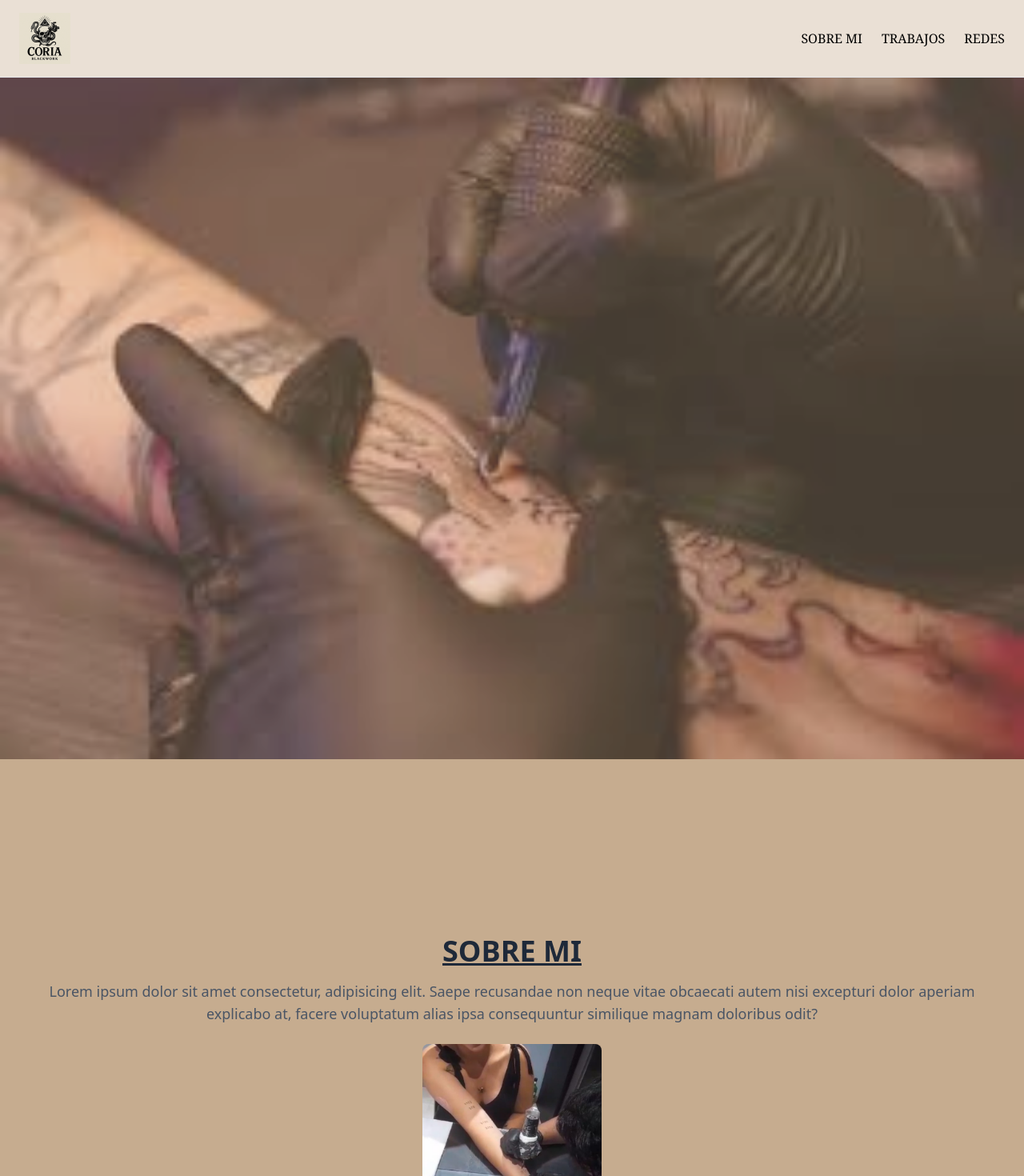
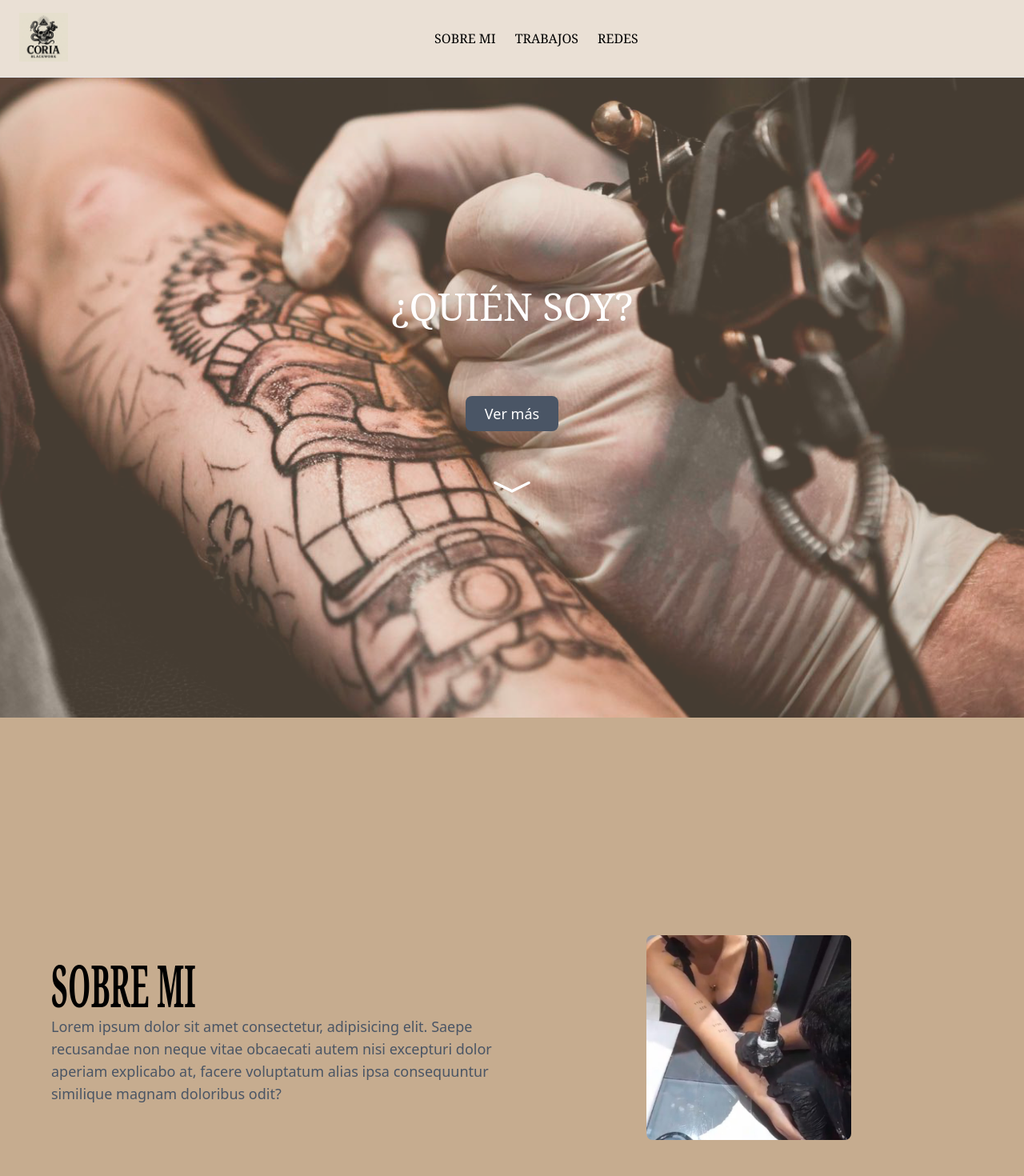
Before and after one commit to NekoBamBam/tattoo-web, a React (Vite) app: page / in a window 1280 px wide. Shown: the top 1470 px of the page at 80% size. Built offline with nearby package versions, Linux system fonts and the light colour scheme.

Commit message:
scroll,sobremi

```diff
--- a/package.json
+++ b/package.json
@@ -14,18 +14,20 @@
     "lucide-react": "^0.487.0",
     "react": "^19.0.0",
     "react-dom": "^19.0.0",
-    "react-router": "^7.5.0",
-    "tailwindcss": "^4.1.3"
+    "react-router": "^7.5.0"
   },
   "devDependencies": {
     "@eslint/js": "^9.21.0",
     "@types/react": "^19.0.10",
     "@types/react-dom": "^19.0.4",
     "@vitejs/plugin-react": "^4.3.4",
+    "autoprefixer": "^10.4.21",
     "eslint": "^9.21.0",
     "eslint-plugin-react-hooks": "^5.1.0",
     "eslint-plugin-react-refresh": "^0.4.19",
     "globals": "^15.15.0",
+    "postcss": "^8.5.3",
+    "tailwindcss": "^4.1.4",
     "vite": "^6.2.0"
   }
 }
--- a/src/components/Home.jsx
+++ b/src/components/Home.jsx
@@ -1,21 +1,68 @@
 import React from "react";
 import fondo1 from "../assets/fondo1.jpeg";
-import nico1 from "../assets/nico1.jpg"
+import nico1 from "../assets/nico1.jpg";
+import fondo2 from "../assets/fondo2.jpg"
 
 function Home() {
+  const scrollToSection = () => {
+    const section = document.getElementById("sobre-mi");
+    section?.scrollIntoView({ behavior: "smooth" });
+  };
+
   return (
     <div className="bg-[#C6AC8F]">
-      <img className="h-full w-full opacity-65" src={fondo1} alt="" />
-      <div className="min-h-screen bg-[#C6AC8F] flex items-center justify-center p-8 ">
-        <div className="text-center">
-          <h1 className="text-4xl font-bold text-gray-800 mb-4 underline">SOBRE MI</h1>
+      <div className="relative h-screen">
+        <img
+          className="h-full w-full object-cover opacity-65"
+          src={fondo2}
+          alt=""
+        />
+        <div className="absolute top-0 left-0 w-full h-full flex flex-col items-center justify-center text-center px-4">
+          <h1 className="text-4xl sm:text-5xl text-white font-imbue  mb-6 drop-shadow-lg">
+            ¿QUIÉN SOY?
+          </h1>
+          <button
+            onClick={scrollToSection}
+            className="bg-gray-600 text-white px-6 py-2 rounded-lg hover:bg-gray-700 transition duration-300 text-base sm:text-lg mt-16"
+          >
+            Ver más
+          </button>
+          <div onClick={scrollToSection} className="mt-10 cursor-pointer">
+            <svg
+              xmlns="http://www.w3.org/2000/svg"
+              width="56"
+              height="56"
+              fill="currentColor"
+              className="bi bi-chevron-compact-down text-white  hover:text-gray-300 transition"
+              viewBox="0 0 16 16"
+            >
+              <path
+                fillRule="evenodd"
+                d="M1.553 6.776a.5.5 0 0 1 .67-.223L8 9.44l5.776-2.888a.5.5 0 1 1 .448.894l-6 3a.5.5 0 0 1-.448 0l-6-3a.5.5 0 0 1-.223-.67"
+              />
+            </svg>
+          </div>
+        </div>
+      </div>
+      <div
+        id="sobre-mi"
+        className="min-h-screen bg-[#C6AC8F] flex items-center justify-center p-8"
+      >
+        <div className="bg-[#C6AC8F] flex flex-col md:flex-row items-center justify-center p-8 gap-8">
+          <div className="text-center md:text-left md:w-1/2">
+            <h1 className="text-4xl font-bold text-black mb-4 font-imbue" style={{ transform: "scaleY(2)" }}>
+              SOBRE MI
+            </h1>
             <p className="text-lg text-gray-600">
               Lorem ipsum dolor sit amet consectetur, adipisicing elit. Saepe
               recusandae non neque vitae obcaecati autem nisi excepturi dolor
               aperiam explicabo at, facere voluptatum alias ipsa consequuntur
               similique magnam doloribus odit?
             </p>
-          <img className="mx-auto mt-6 rounded-lg h-56 w-56" src={nico1} alt="" />
+          </div>
+          <div className="md:w-1/2 flex justify-center">
+            <img className="rounded-lg h-64 w-64" src={nico1} alt="" />
+          </div>
         </div>
       </div>
     </div>
--- a/src/components/Navbar.jsx
+++ b/src/components/Navbar.jsx
@@ -2,22 +2,33 @@ import React, { useState } from "react";
 import logo from "../assets/logo.png";
 import { Menu, X } from "lucide-react"; // íconos del menú
 
+
 export default function Navbar() {
   const [open, setOpen] = useState(false);
+  const scrollToSection = () => {
+    const section = document.getElementById("sobre-mi");
+    section?.scrollIntoView({ behavior: "smooth" });
+  };
 
   return (
     <nav className="bg-[#EAE0D5] border-b border-gray-200 px-6 py-4 relative z-50">
-      <div className="max-w-7xl mx-auto flex items-center justify-between">
+  <div className="max-w-7xl mx-auto flex items-center justify-between md:justify-center">
     {/* Logo */}
     <div className="h-16 w-16">
       <img src={logo} alt="Logo" />
     </div>
 
     {/* Enlaces en desktop */}
-        <div className="hidden md:flex space-x-6">
-          <a href="#inicio" className="text-black hover:text-red-500 font-serif">SOBRE MI</a>
-          <a href="#servicios" className="text-black hover:text-red-500 font-serif">TRABAJOS</a>
-          <a href="#contacto" className="text-black hover:text-red-500 font-serif">REDES</a>
+    <div onClick={scrollToSection} className="hidden md:flex space-x-6 justify-center w-full">
+      <a href="#inicio" className="text-black hover:text-red-500 font-serif">
+        SOBRE MI
+      </a>
+      <a href="#servicios" className="text-black hover:text-red-500 font-serif">
+        TRABAJOS
+      </a>
+      <a href="#contacto" className="text-black hover:text-red-500 font-serif">
+        REDES
+      </a>
     </div>
 
     {/* Botón menú hamburguesa celular */}
@@ -31,11 +42,19 @@ export default function Navbar() {
   {/* Menú abierto celular */}
   {open && (
     <div className="md:hidden absolute top-full left-0 w-full bg-[#EAE0D5] shadow-md flex flex-col items-center space-y-4 py-4">
-          <a href="#inicio" className="text-black hover:text-red-500 font-serif" onClick={() => setOpen(false)}>SOBRE MI</a>
-          <a href="#servicios" className="text-black hover:text-red-500 font-serif" onClick={() => setOpen(false)}>TRABAJOS</a>
-          <a href="#contacto" className="text-black hover:text-red-500 font-serif" onClick={() => setOpen(false)}>REDES</a>
+      <a href="#inicio" className="text-black" onClick={() => setOpen(false)}>
+        SOBRE MI
+      </a>
+      <a href="#servicios" className="text-black" onClick={() => setOpen(false)}>
+        TRABAJOS
+      </a>
+      <a href="#contacto" className="text-black" onClick={() => setOpen(false)}>
+        REDES
+      </a>
     </div>
   )}
 </nav>
+
+
   );
 }
--- a/src/index.css
+++ b/src/index.css
@@ -1 +1,5 @@
 @import "tailwindcss";
+@import url("https://fonts.googleapis.com/css2?family=Imbue:opsz,wght@10..100,100..900&display=swap");
+@theme {
+  --font-imbue: Imbue, "serif";
+}
```
Also changed, not shown: src/assets/fondo2.jpg (added), 1 other file (tests, documents, lock files or other folders). Lines whose indentation alone changed are shown as unchanged.
